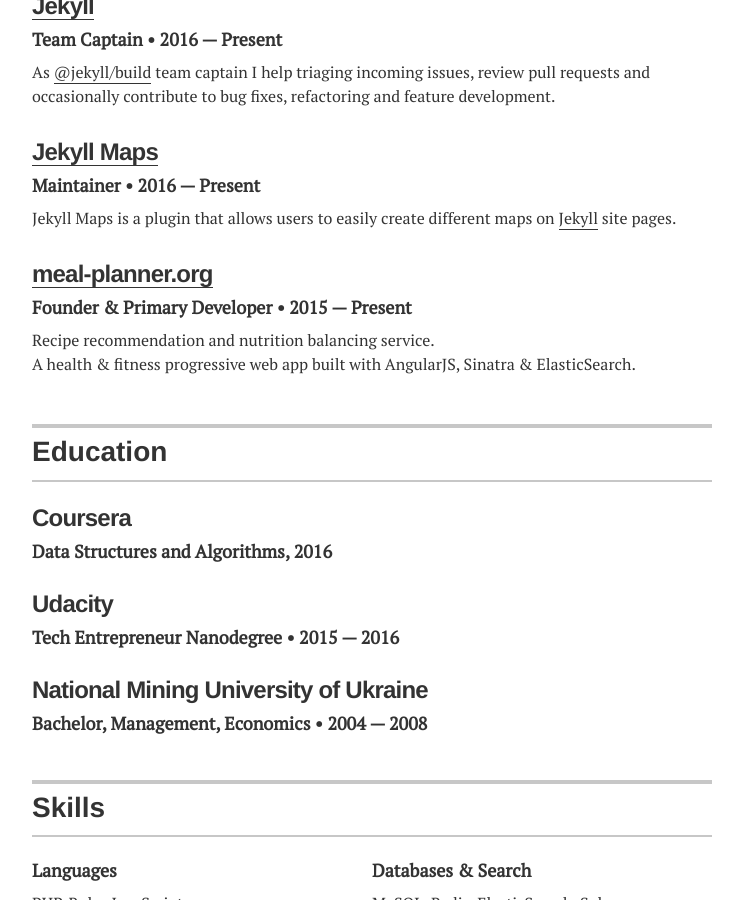
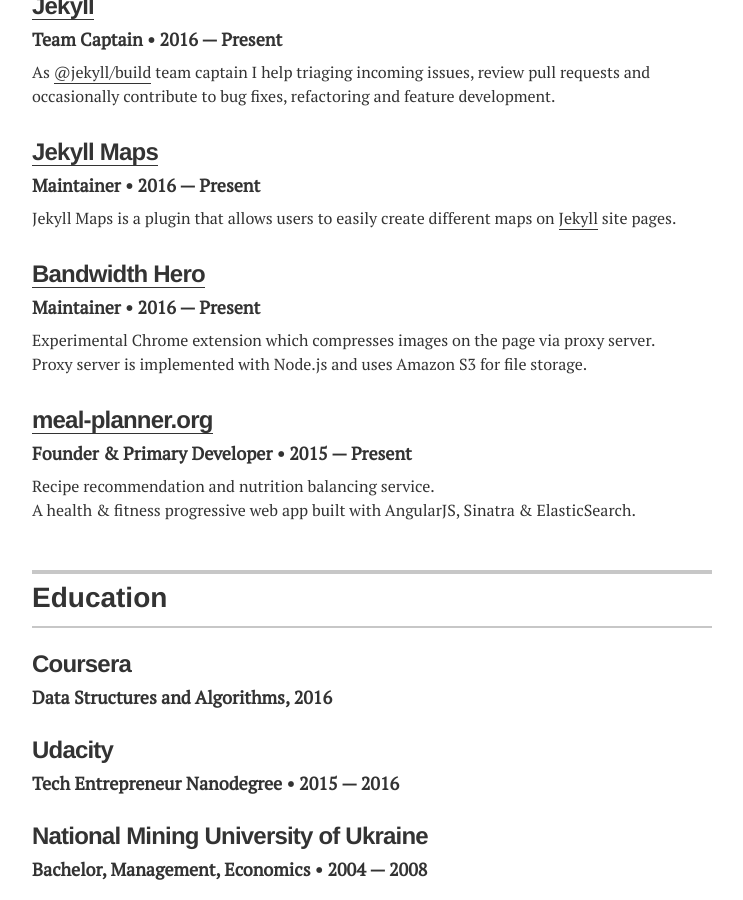
Before and after one commit to ayastreb/ayastreb.github.io, a Jekyll site: the page built from index.html, in a window 1280 px wide and 900 px high, scrolled down 1486 px. Shown: the whole window, without its empty margins (268-1011 px from the left). Built offline with Jekyll 4.4.1, drawn with Linux system fonts in a browser that asks for light colours; some web fonts are replaced.

Commit message:
Add Bandwidth Hero project

```diff
--- a/_layouts/resume.html
+++ b/_layouts/resume.html
@@ -138,6 +138,15 @@
     </div>
 
     <div class="resume-item">
+      <h3 class="resume-item-title"><a href="https://github.com/ayastreb/bandwidth-hero">Bandwidth Hero</a></h3>
+      <h4 class="resume-item-details">Maintainer &bull; 2016 &mdash; Present</h4>
+      <p class="resume-item-copy">
+        Experimental Chrome extension which compresses images on the page via proxy server.<br/>
+        Proxy server is implemented with Node.js and uses Amazon S3 for file storage.
+      </p>
+    </div>
+
+    <div class="resume-item">
       <h3 class="resume-item-title"><a href="https://meal-planner.org">meal-planner.org</a></h3>
       <h4 class="resume-item-details">Founder & Primary Developer &bull; 2015 &mdash; Present</h4>
       <p class="resume-item-copy">
```
